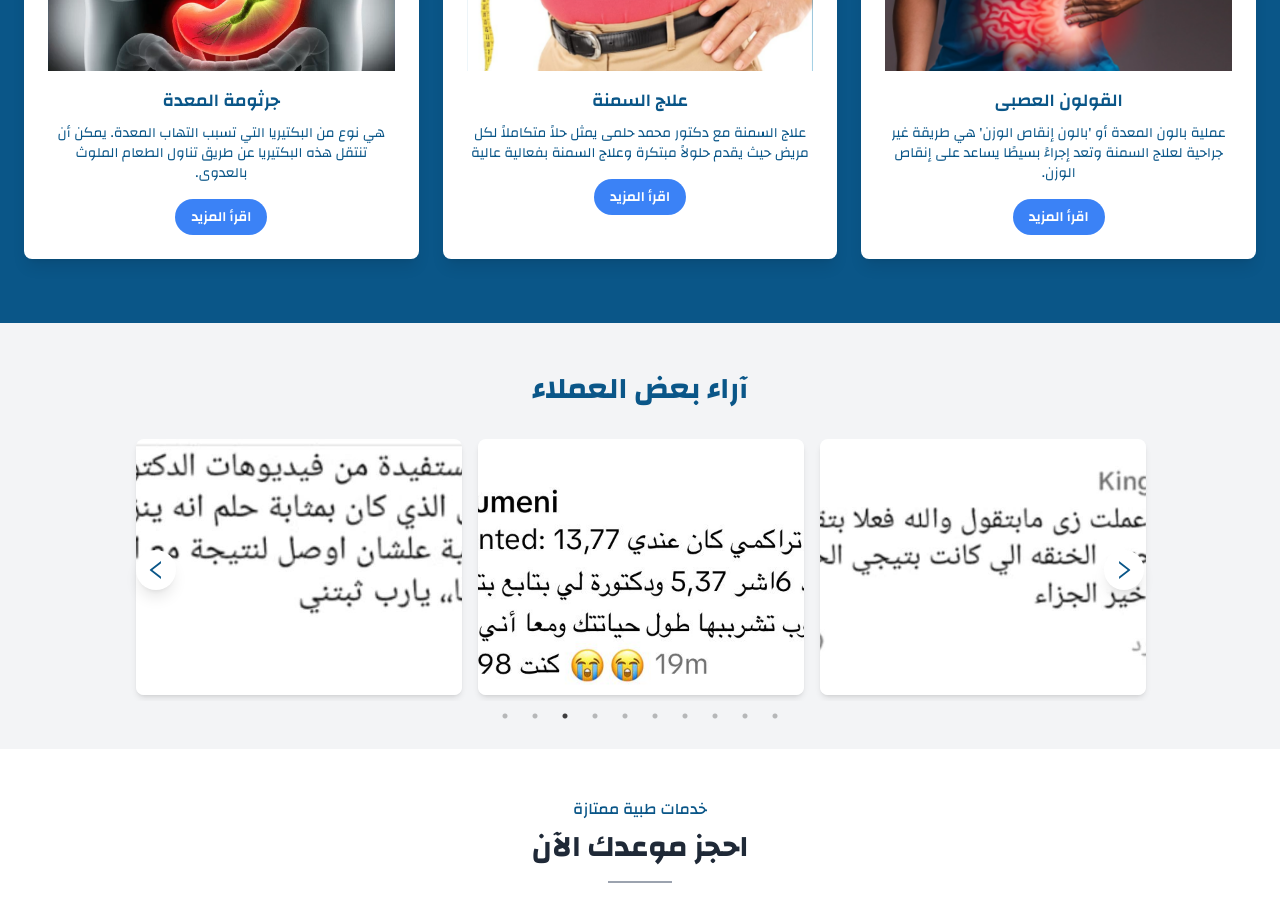
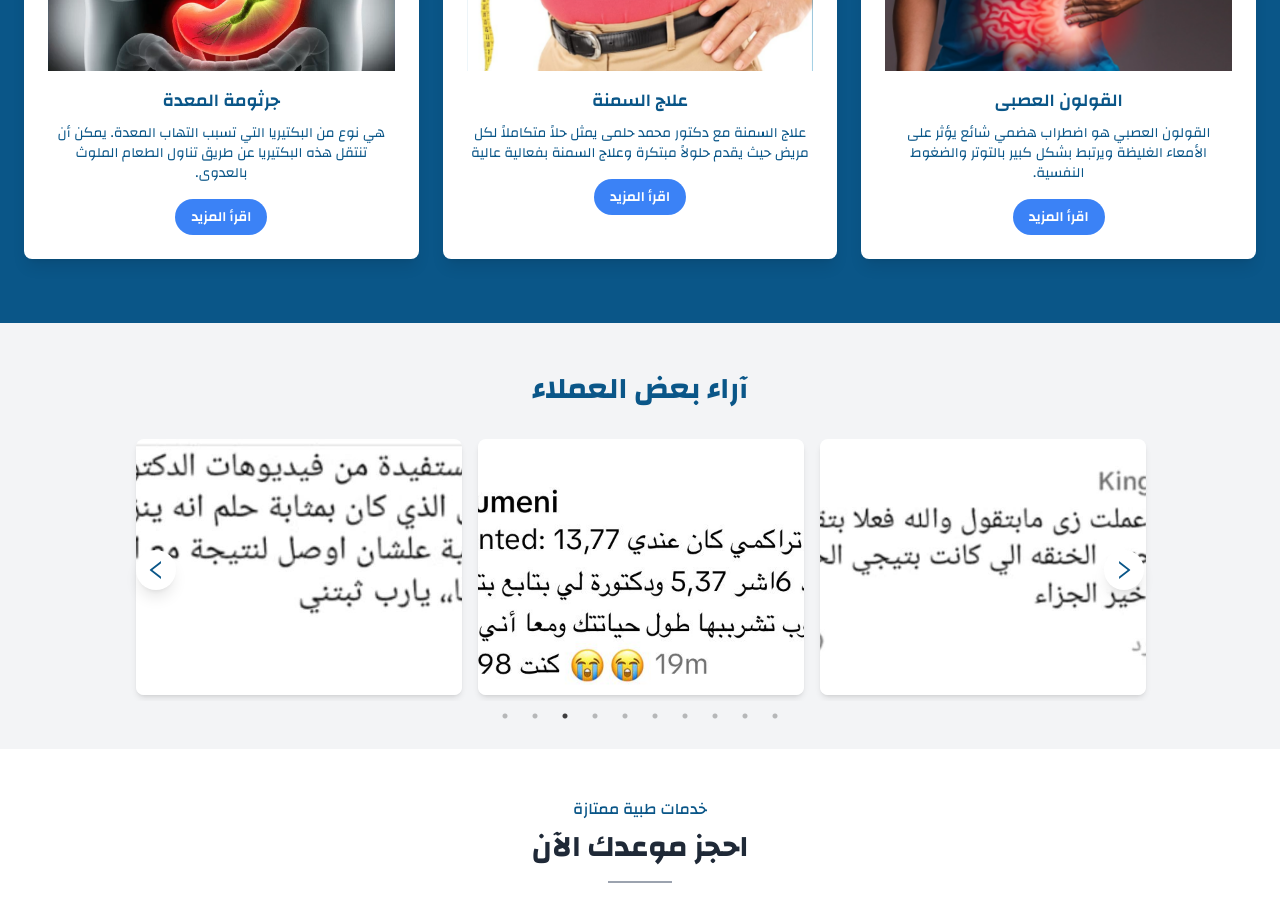
Before and after one commit to Ebrahimsamad/helmy, a React (Vite) app: page /dashboard in a window 1280 px wide. Shown: the part 1240-2145 px from the top of the page. Built offline with nearby package versions, Linux system fonts and the light colour scheme.

Commit message:
STYLE:Fix some Text

```diff
--- a/src/features/home/ServicesSection.jsx
+++ b/src/features/home/ServicesSection.jsx
@@ -8,7 +8,7 @@ const services = [
     id: 1,
     title: "القولون العصبى",
     description:
-      "عملية بالون المعدة أو 'بالون إنقاص الوزن' هي طريقة غير جراحية لعلاج السمنة وتعد إجراءً بسيطًا يساعد على إنقاص الوزن.",
+      "القولون العصبي هو اضطراب هضمي شائع يؤثر على الأمعاء الغليظة  ويرتبط بشكل كبير بالتوتر والضغوط النفسية. ",
     image: "/1.png", // Replace with actual image URL
     link: "/القولون-العصبى",
   },
--- a/src/features/medical/MedicalSection.jsx
+++ b/src/features/medical/MedicalSection.jsx
@@ -8,7 +8,7 @@ const services = [
     id: 1,
     title: "القولون العصبى",
     description:
-      "عملية بالون المعدة أو 'بالون إنقاص الوزن' هي طريقة غير جراحية لعلاج السمنة وتعد إجراءً بسيطًا يساعد على إنقاص الوزن.",
+      "القولون العصبي هو اضطراب هضمي شائع يؤثر على الأمعاء الغليظة  ويرتبط بشكل كبير بالتوتر والضغوط النفسية. ",
     image: "/1.png", // Replace with actual image URL
     link: "/القولون-العصبى",
   },
```
